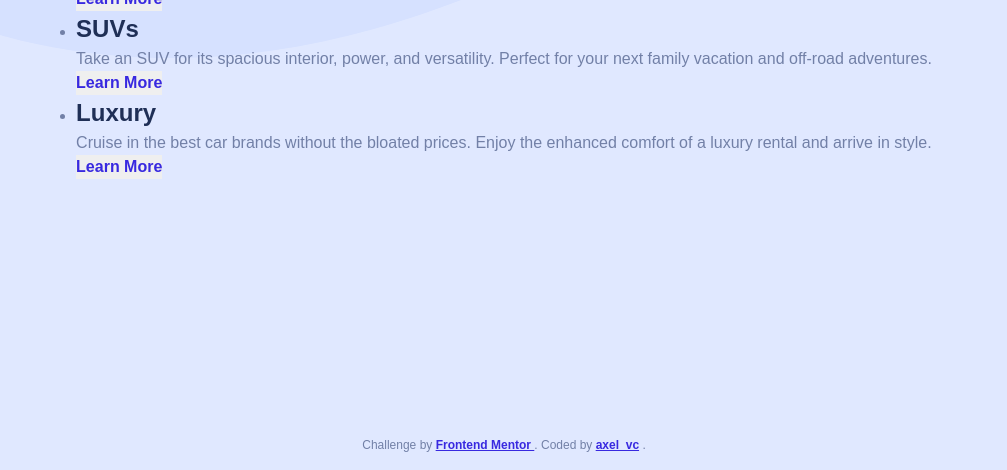
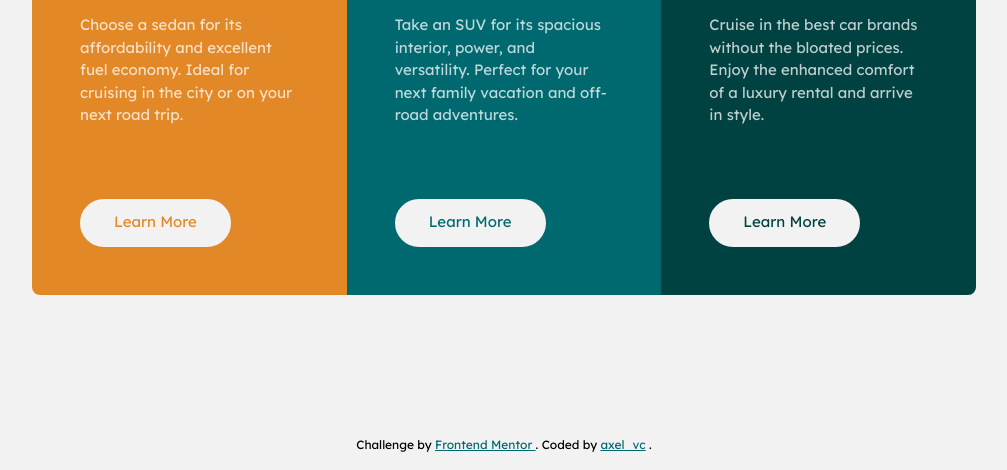
Before and after one commit to axelvc/frontend-mentor, a website: page 3-column-preview-card-component/index.html in a window 1280 px wide. Shown: the part 330-800 px from the top of the page, without its empty margins (136-1143 px from the left). Drawn offline with Linux system fonts and the light colour scheme; files that its build step writes are made by us from their sources; files whose address does not match are found by name.

Commit message:
feat(proyect 3): add styles

```diff
--- /dev/null
+++ b/3-column-preview-card-component/index.css
@@ -0,0 +1,141 @@
+:root {
+  --color-main: hsla(0, 0%, 100%, 0.75);
+  --color-main-alt: hsl(0, 0%, 95%);
+  --color-orange: hsl(31, 77%, 52%);
+  --color-cyan: hsl(184, 100%, 22%);
+  --color-dark-cyan: hsl(179, 100%, 13%);
+}
+
+* {
+  padding: 0;
+  margin: 0;
+  line-height: 150%;
+  outline-color: var(--color-accent);
+  outline-offset: 0.2rem;
+}
+
+body {
+  display: grid;
+  grid-template-rows: 1fr auto;
+  place-items: center;
+  min-height: 100vh;
+  font: 400 0.9375rem 'Lexend Deca', sans-serif;
+  background: var(--color-main-alt);
+}
+
+h1,
+h2,
+h3,
+h4,
+h5,
+h6 {
+  font-family: 'Big Shoulders Display', cursive;
+  font-weight: 700;
+  color: var(--color-main-alt);
+}
+
+button {
+  font: unset;
+  cursor: pointer;
+  background: none;
+  border: none;
+}
+
+a {
+  color: var(--color-cyan);
+}
+
+li {
+  list-style: none;
+}
+
+/* ---------------------------------- options --------------------------------- */
+.options {
+  display: flex;
+  flex-wrap: wrap;
+  max-width: 59rem;
+  margin: 1.5rem;
+  overflow: hidden;
+  border-radius: 0.5rem;
+}
+
+.options > li {
+  flex: 1 19rem;
+}
+
+.option {
+  box-sizing: border-box;
+  display: grid;
+  gap: 1.5rem;
+  justify-items: flex-start;
+  height: 100%;
+  padding: 3rem;
+  color: var(--color-main);
+  background: var(--color-accent);
+}
+
+.option::before {
+  content: var(--icon-url);
+}
+
+.option--sedans {
+  --color-accent: var(--color-orange);
+  --icon-url: url(./images/icon-sedans.svg);
+}
+
+.option--suvs {
+  --color-accent: var(--color-cyan);
+  --icon-url: url(./images/icon-suvs.svg);
+}
+
+.option--luxury {
+  --color-accent: var(--color-dark-cyan);
+  --icon-url: url(./images/icon-luxury.svg);
+}
+
+.option__title {
+  font-size: 2.5rem;
+  text-transform: uppercase;
+}
+
+.option__button {
+  --color-button: var(--color-main-alt);
+
+  height: 3rem;
+  padding: 0 2rem;
+  color: var(--color-accent);
+  background: var(--color-button);
+  border: 2px solid var(--color-button);
+  border-radius: 10rem;
+  transition: 150ms;
+  transition-property: transform, background, color;
+}
+
+.option__button:hover {
+  color: var(--color-button);
+  background: none;
+}
+
+.option__button:active {
+  transform: scale(99%);
+}
+
+/* --------------------------------- footer --------------------------------- */
+footer {
+  margin-bottom: 1rem;
+  font-size: 0.75rem;
+}
+
+/* --------------------------------- responsive --------------------------------- */
+
+@media (min-width: 41rem) {
+  .option__button {
+    margin-top: 1.5rem;
+  }
+}
+
+@media (min-width: 60rem) {
+  .option__button {
+    margin-top: 3rem;
+  }
+}
--- a/3-column-preview-card-component/index.html
+++ b/3-column-preview-card-component/index.html
@@ -23,11 +23,11 @@
   </head>
   <body>
     <main>
-      <ul>
+      <ul class="options">
         <li>
           <article class="option option--sedans">
             <h1 class="option__title">Sedans</h1>
-            <p class="option__description">
+            <p>
               Choose a sedan for its affordability and excellent fuel economy.
               Ideal for cruising in the city or on your next road trip.
             </p>
@@ -38,7 +38,7 @@
         <li>
           <article class="option option--suvs">
             <h1 class="option__title">SUVs</h1>
-            <p class="option__description">
+            <p>
               Take an SUV for its spacious interior, power, and versatility.
               Perfect for your next family vacation and off-road adventures.
             </p>
@@ -49,7 +49,7 @@
         <li>
           <article class="option option--luxury">
             <h1 class="option__title">Luxury</h1>
-            <p class="option__description">
+            <p>
               Cruise in the best car brands without the bloated prices. Enjoy
               the enhanced comfort of a luxury rental and arrive in style.
             </p>
```
